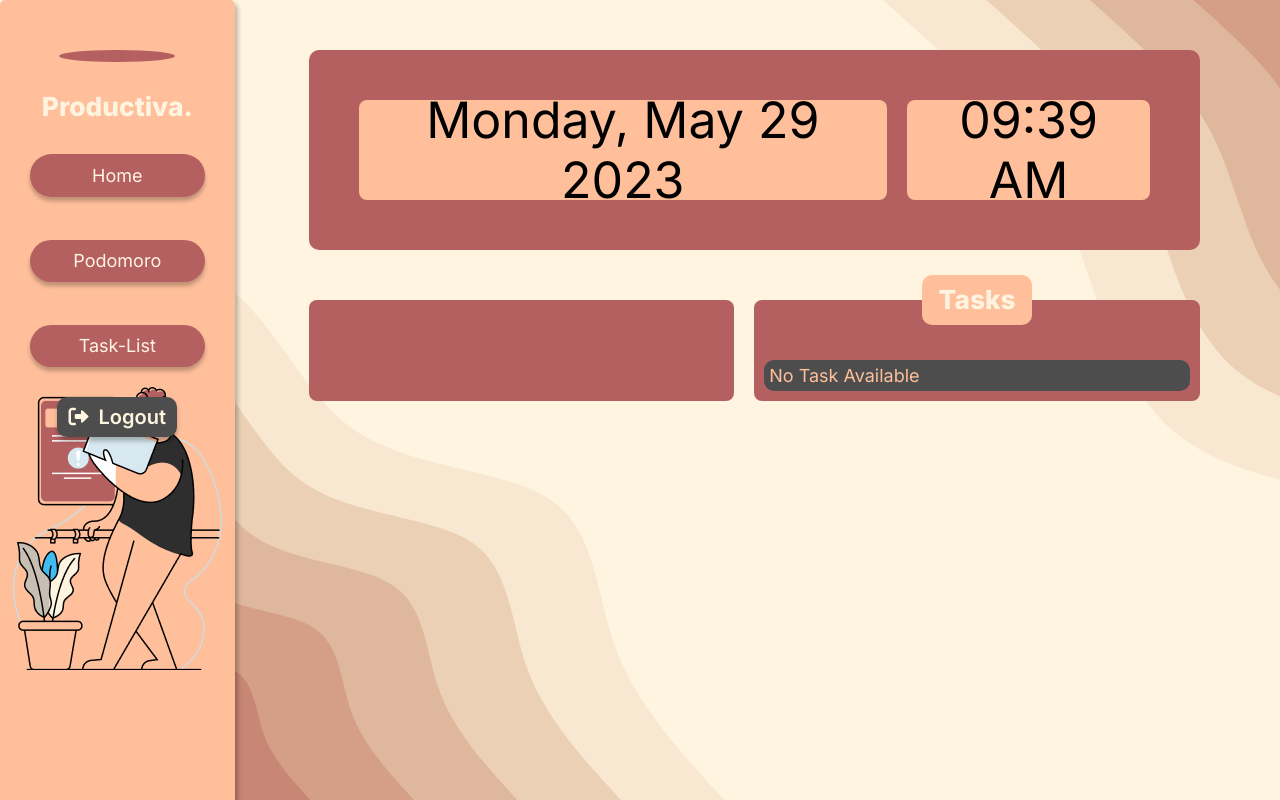
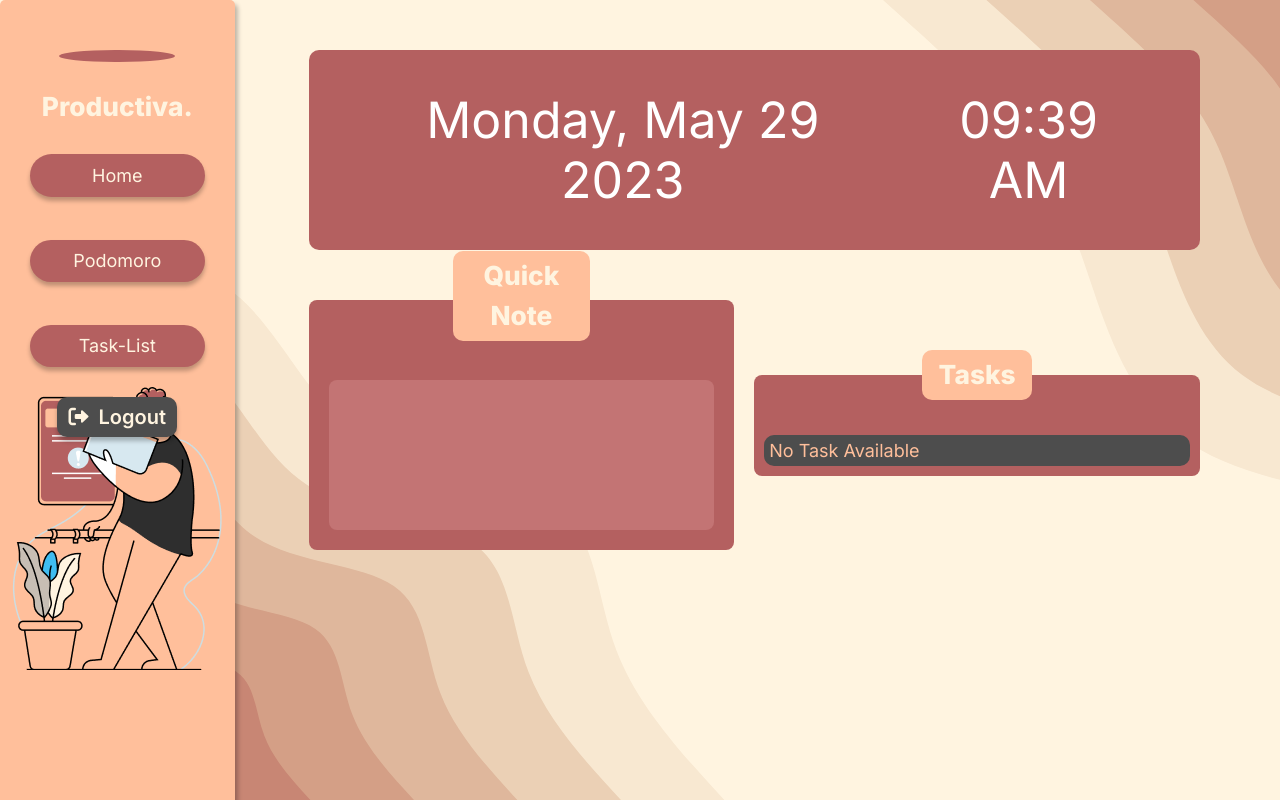
Before and after one commit to rahardjorahardjo/ProductivaRPL, a PHP site: page /indexstaged.php in a window 1280 px wide. Run offline with PHP 8.4, Linux system fonts and the light colour scheme; a user stored in the database is signed in; data that the repository does not hold is empty.

Commit message:
DONE HOMEPAGE

```diff
--- a/rpl/css/index1.css
+++ b/rpl/css/index1.css
@@ -170,17 +170,18 @@ html {
     font-size: 19.2125px;
     line-height: 23px;
     display: flex;
-
     text-align: justify;
-    margin-top: 0px;
-
-    margin-bottom: 0px;
+    color: #FFF4E0;
+    margin: 10px;
     padding-top: 10px;
-    color: #FFF4E0;
 }
 
 .notecontent {
+    background-color: #c37474;
     margin: 20px;
+    border-radius: 8px;
+    height: 150px;
+
 }
 
 .containerNoteTask{
@@ -202,7 +203,8 @@ html {
     align-items: center;
     justify-content: center;
     font-family: 'Inter', sans-serif;
-    background-color: #FFBF9B;
+    background-color: none;
+    color: white;
     font-size: 50px;
     border-radius: 8px;
     height: 80px;
@@ -214,7 +216,8 @@ html {
     align-items: center;
     display: flex;
     justify-content: center;
-    background-color: #FFBF9B;
+    background-color: none;
+    color: white;
     font-family: 'Inter', sans-serif;
     font-size: 50px;
     border-radius: 8px;
@@ -231,6 +234,8 @@ html {
     border-radius: 8px;
 
 }
+
+
 .Tasklist{
     width: 50%;
     background-color: #B46060;
@@ -239,6 +244,26 @@ html {
 }
 
 .container{
+    display: flex;
+    align-items: center;
+    flex-direction: column;
+}
+
+
+.judul-note h1{
+    border-radius: 10px;
+    background-color: #FFBF9B;
+    margin-top: 5px;
+    transform: translateY(-60%);
+    width: 100px;
+    margin-bottom: -40px;
+    padding: 5px;
+    width: 30%;
+    text-align: center;
+
+}
+
+.judul-note{
     display: flex;
     align-items: center;
     flex-direction: column;
--- a/rpl/css/indexcss.css
+++ b/rpl/css/indexcss.css
@@ -109,7 +109,7 @@ color: #FFF4E0;
     left: 48.03px;
     top: 416.27px;
 
-    background: rgba(180, 96, 96, 0.5);
+    background: #B46060;
     box-shadow: 0px 3.20208px 3.20208px rgba(0, 0, 0, 0.25);
     border-radius: 21.6141px;
     text-decoration: none;
--- a/rpl/indexstaged.php
+++ b/rpl/indexstaged.php
@@ -80,6 +80,9 @@ mysqli_data_seek($queryTask, 0);
             </div>
             <div class="containerNoteTask">
                 <div class="notelist">
+                    <div class="judul-note">
+                        <h1>Quick Note</h1>
+                    </div>
                     <h1>
                     <?= $notes['note_title'] ?>
                     </h1>
```
